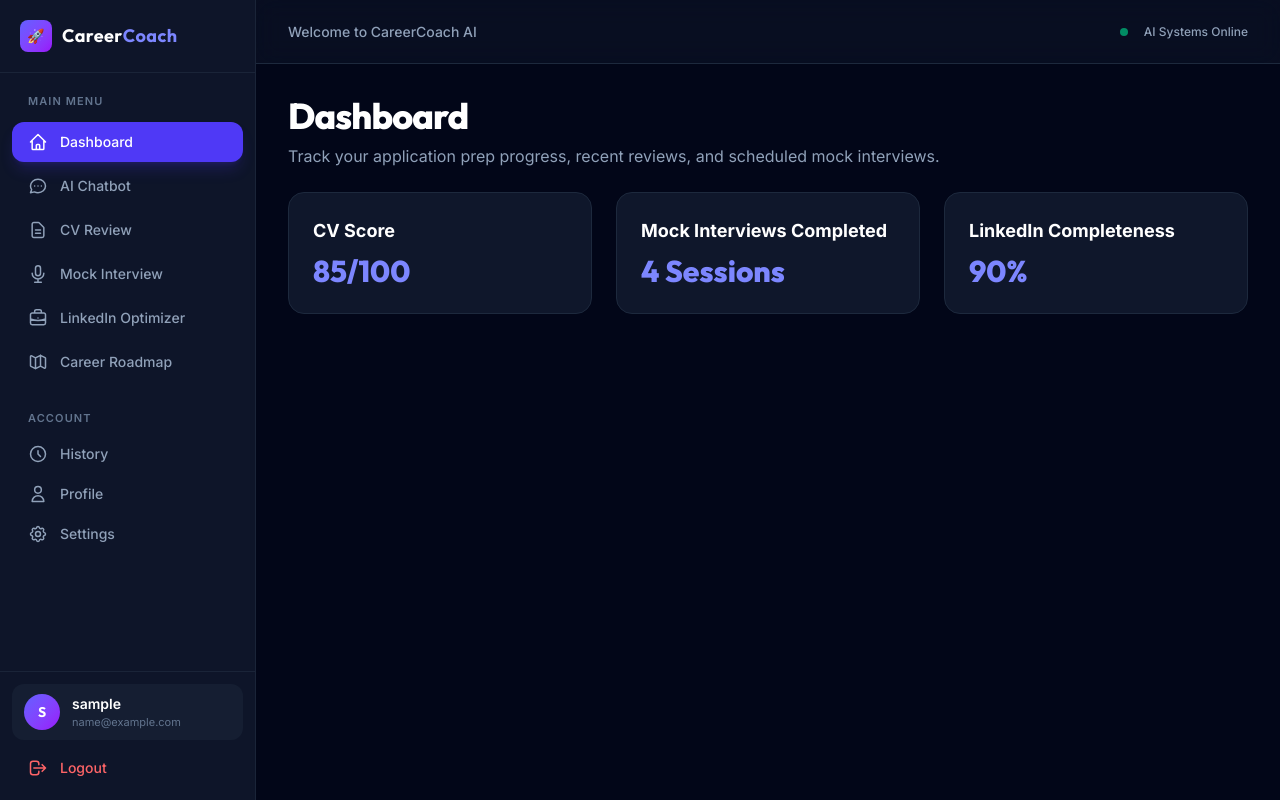
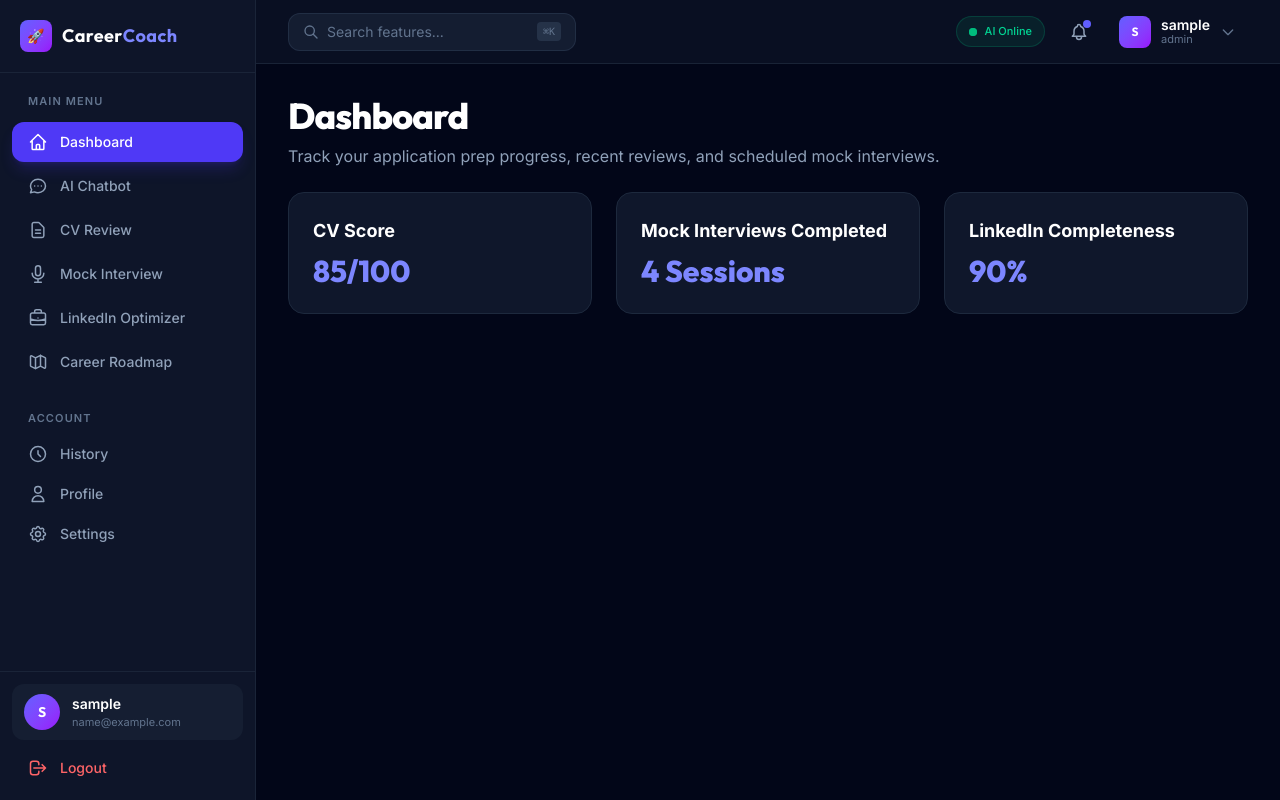
Before and after one commit to Chinthana1234/CareerCoach-AI, a React (Vite) app in the folder careercoach-frontend/: page /dashboard in a window 1280 px wide. Built offline with nearby package versions, Linux system fonts and the light colour scheme; sample sign-in values are in the browser's storage.

Commit message:
Add navbar with search, notifications, and user dropdown

```diff
--- a/careercoach-frontend/src/components/layout/DashboardLayout.jsx
+++ b/careercoach-frontend/src/components/layout/DashboardLayout.jsx
@@ -1,22 +1,32 @@
-import React from 'react';
+import React, { useState } from 'react';
 import { Outlet } from 'react-router-dom';
 import Sidebar from './Sidebar';
+import Navbar from './Navbar';
 
 export default function DashboardLayout() {
+  const [sidebarOpen, setSidebarOpen] = useState(false);
+
   return (
     <div className="flex min-h-screen bg-slate-950 text-slate-100">
-      <Sidebar />
+      {/* Desktop Sidebar */}
+      <div className="hidden lg:block">
+        <Sidebar />
+      </div>
+
+      {/* Mobile Sidebar Overlay */}
+      {sidebarOpen && (
+        <div className="fixed inset-0 z-40 lg:hidden">
+          <div className="absolute inset-0 bg-black/60 backdrop-blur-sm" onClick={() => setSidebarOpen(false)}></div>
+          <div className="relative w-72 h-full">
+            <Sidebar mobile onClose={() => setSidebarOpen(false)} />
+          </div>
+        </div>
+      )}
+
+      {/* Main Content */}
       <main className="flex-1 flex flex-col min-w-0">
-        <header className="h-16 border-b border-slate-800 bg-slate-900/50 backdrop-blur-md flex items-center justify-between px-8 sticky top-0 z-10">
-          <div className="text-sm text-slate-400 font-medium">
-            Welcome to CareerCoach AI
-          </div>
-          <div className="flex items-center gap-4">
-            <span className="h-2 w-2 rounded-full bg-emerald-500 animate-pulse"></span>
-            <span className="text-xs text-slate-400 font-medium">AI Systems Online</span>
-          </div>
-        </header>
-        <div className="flex-1 p-8 overflow-y-auto">
+        <Navbar onMenuToggle={() => setSidebarOpen(!sidebarOpen)} />
+        <div className="flex-1 p-4 sm:p-6 lg:p-8 overflow-y-auto">
           <Outlet />
         </div>
       </main>
--- /dev/null
+++ b/careercoach-frontend/src/components/layout/Navbar.jsx
@@ -0,0 +1,117 @@
+import React, { useState, useRef, useEffect } from 'react';
+import { useAuth } from '../../context/AuthContext';
+import { useNavigate } from 'react-router-dom';
+
+export default function Navbar({ onMenuToggle }) {
+  const { user, logout } = useAuth();
+  const navigate = useNavigate();
+  const [dropdownOpen, setDropdownOpen] = useState(false);
+  const dropdownRef = useRef(null);
+
+  useEffect(() => {
+    const handleClickOutside = (e) => {
+      if (dropdownRef.current && !dropdownRef.current.contains(e.target)) {
+        setDropdownOpen(false);
+      }
+    };
+    document.addEventListener('mousedown', handleClickOutside);
+    return () => document.removeEventListener('mousedown', handleClickOutside);
+  }, []);
+
+  const handleLogout = () => {
+    logout();
+    navigate('/login');
+  };
+
+  return (
+    <header className="h-16 border-b border-slate-800/80 bg-slate-900/60 backdrop-blur-xl flex items-center justify-between px-4 sm:px-8 sticky top-0 z-30">
+      {/* Left — Hamburger + Search */}
+      <div className="flex items-center gap-3">
+        <button
+          onClick={onMenuToggle}
+          className="lg:hidden p-2 rounded-lg text-slate-400 hover:text-white hover:bg-slate-800 transition-all"
+        >
+          <svg className="w-5 h-5" fill="none" viewBox="0 0 24 24" stroke="currentColor" strokeWidth={2}>
+            <path strokeLinecap="round" strokeLinejoin="round" d="M4 6h16M4 12h16M4 18h16" />
+          </svg>
+        </button>
+
+        <div className="hidden sm:flex items-center gap-2 bg-slate-800/60 border border-slate-700/50 rounded-xl px-3.5 py-2 w-72 focus-within:border-indigo-500/50 focus-within:bg-slate-800 transition-all duration-200">
+          <svg className="w-4 h-4 text-slate-500 flex-shrink-0" fill="none" viewBox="0 0 24 24" stroke="currentColor" strokeWidth={2}>
+            <path strokeLinecap="round" strokeLinejoin="round" d="M21 21l-6-6m2-5a7 7 0 11-14 0 7 7 0 0114 0z" />
+          </svg>
+          <input
+            type="text"
+            placeholder="Search features..."
+            className="bg-transparent border-none outline-none text-sm text-slate-200 placeholder-slate-500 w-full"
+          />
+          <kbd className="hidden md:inline-flex text-[10px] text-slate-500 bg-slate-700/60 px-1.5 py-0.5 rounded font-mono">⌘K</kbd>
+        </div>
+      </div>
+
+      {/* Right — Status + Notifications + User */}
+      <div className="flex items-center gap-2 sm:gap-4">
+        {/* AI Status */}
+        <div className="hidden md:flex items-center gap-2 px-3 py-1.5 rounded-full bg-emerald-500/10 border border-emerald-500/20">
+          <span className="relative flex h-2 w-2">
+            <span className="animate-ping absolute inline-flex h-full w-full rounded-full bg-emerald-400 opacity-75"></span>
+            <span className="relative inline-flex rounded-full h-2 w-2 bg-emerald-500"></span>
+          </span>
+          <span className="text-[11px] font-medium text-emerald-400">AI Online</span>
+        </div>
+
+        {/* Notification Bell */}
+        <button className="relative p-2 rounded-lg text-slate-400 hover:text-white hover:bg-slate-800 transition-all">
+          <svg className="w-5 h-5" fill="none" viewBox="0 0 24 24" stroke="currentColor" strokeWidth={1.8}>
+            <path strokeLinecap="round" strokeLinejoin="round" d="M15 17h5l-1.405-1.405A2.032 2.032 0 0118 14.158V11a6.002 6.002 0 00-4-5.659V5a2 2 0 10-4 0v.341C7.67 6.165 6 8.388 6 11v3.159c0 .538-.214 1.055-.595 1.436L4 17h5m6 0v1a3 3 0 11-6 0v-1m6 0H9" />
+          </svg>
+          <span className="absolute top-1.5 right-1.5 w-2 h-2 bg-indigo-500 rounded-full"></span>
+        </button>
+
+        {/* User Dropdown */}
+        <div className="relative" ref={dropdownRef}>
+          <button
+            onClick={() => setDropdownOpen(!dropdownOpen)}
+            className="flex items-center gap-2.5 p-1.5 pr-3 rounded-xl hover:bg-slate-800 transition-all duration-200"
+          >
+            <div className="w-8 h-8 rounded-lg bg-gradient-to-br from-indigo-500 to-purple-600 flex items-center justify-center text-xs font-bold text-white font-display uppercase">
+              {user?.username?.charAt(0)}
+            </div>
+            <div className="hidden sm:block text-left">
+              <p className="text-sm font-semibold text-white leading-tight">{user?.username}</p>
+              <p className="text-[11px] text-slate-500 leading-tight">{user?.role}</p>
+            </div>
+            <svg className={`w-4 h-4 text-slate-500 hidden sm:block transition-transform duration-200 ${dropdownOpen ? 'rotate-180' : ''}`} fill="none" viewBox="0 0 24 24" stroke="currentColor" strokeWidth={2}>
+              <path strokeLinecap="round" strokeLinejoin="round" d="M19 9l-7 7-7-7" />
+            </svg>
+          </button>
+
+          {dropdownOpen && (
+            <div className="absolute right-0 mt-2 w-56 bg-slate-900 border border-slate-800 rounded-xl shadow-2xl shadow-black/40 py-2 z-50">
+              <div className="px-4 py-3 border-b border-slate-800/80">
+                <p className="text-sm font-semibold text-white">{user?.username}</p>
+                <p className="text-xs text-slate-400 truncate">{user?.email}</p>
+              </div>
+              <div className="py-1">
+                <button onClick={() => { navigate('/profile'); setDropdownOpen(false); }} className="w-full flex items-center gap-3 px-4 py-2.5 text-sm text-slate-300 hover:bg-slate-800 hover:text-white transition-colors">
+                  <svg className="w-4 h-4" fill="none" viewBox="0 0 24 24" stroke="currentColor" strokeWidth={1.8}><path strokeLinecap="round" strokeLinejoin="round" d="M16 7a4 4 0 11-8 0 4 4 0 018 0zM12 14a7 7 0 00-7 7h14a7 7 0 00-7-7z" /></svg>
+                  My Profile
+                </button>
+                <button onClick={() => { navigate('/settings'); setDropdownOpen(false); }} className="w-full flex items-center gap-3 px-4 py-2.5 text-sm text-slate-300 hover:bg-slate-800 hover:text-white transition-colors">
+                  <svg className="w-4 h-4" fill="none" viewBox="0 0 24 24" stroke="currentColor" strokeWidth={1.8}><path strokeLinecap="round" strokeLinejoin="round" d="M10.325 4.317c.426-1.756 2.924-1.756 3.35 0a1.724 1.724 0 002.573 1.066c1.543-.94 3.31.826 2.37 2.37a1.724 1.724 0 001.066 2.573c1.756.426 1.756 2.924 0 3.35a1.724 1.724 0 00-1.066 2.573c.94 1.543-.826 3.31-2.37 2.37a1.724 1.724 0 00-2.573 1.066c-.426 1.756-2.924 1.756-3.35 0a1.724 1.724 0 00-2.573-1.066c-1.543.94-3.31-.826-2.37-2.37a1.724 1.724 0 00-1.066-2.573c-1.756-.426-1.756-2.924 0-3.35a1.724 1.724 0 001.066-2.573c-.94-1.543.826-3.31 2.37-2.37.996.608 2.296.07 2.572-1.065z" /><path strokeLinecap="round" strokeLinejoin="round" d="M15 12a3 3 0 11-6 0 3 3 0 016 0z" /></svg>
+                  Settings
+                </button>
+              </div>
+              <div className="border-t border-slate-800/80 py-1">
+                <button onClick={handleLogout} className="w-full flex items-center gap-3 px-4 py-2.5 text-sm text-red-400 hover:bg-red-500/10 hover:text-red-300 transition-colors">
+                  <svg className="w-4 h-4" fill="none" viewBox="0 0 24 24" stroke="currentColor" strokeWidth={1.8}><path strokeLinecap="round" strokeLinejoin="round" d="M17 16l4-4m0 0l-4-4m4 4H7m6 4v1a3 3 0 01-3 3H6a3 3 0 01-3-3V7a3 3 0 013-3h4a3 3 0 013 3v1" /></svg>
+                  Logout
+                </button>
+              </div>
+            </div>
+          )}
+        </div>
+      </div>
+    </header>
+  );
+}
```
